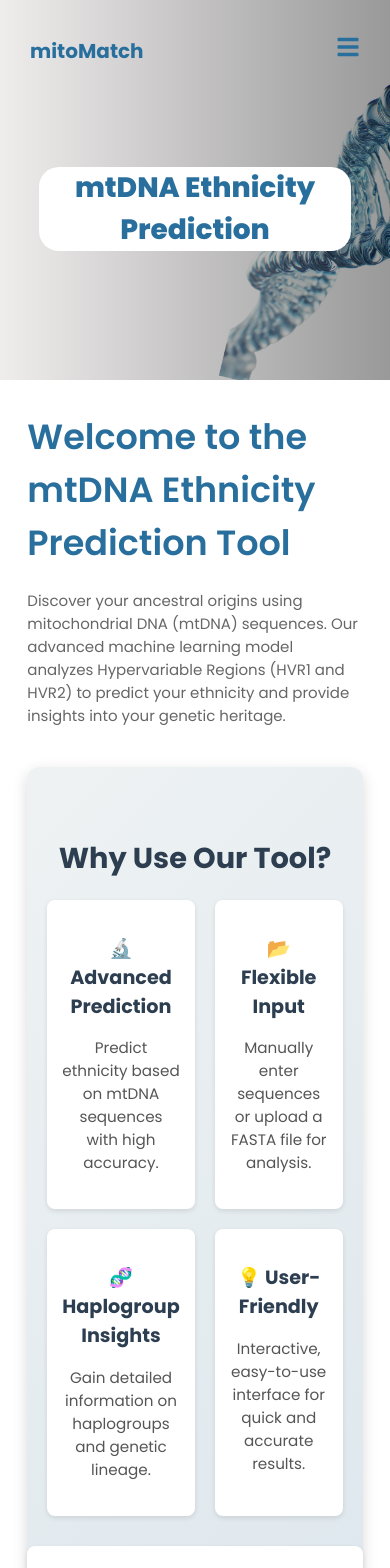
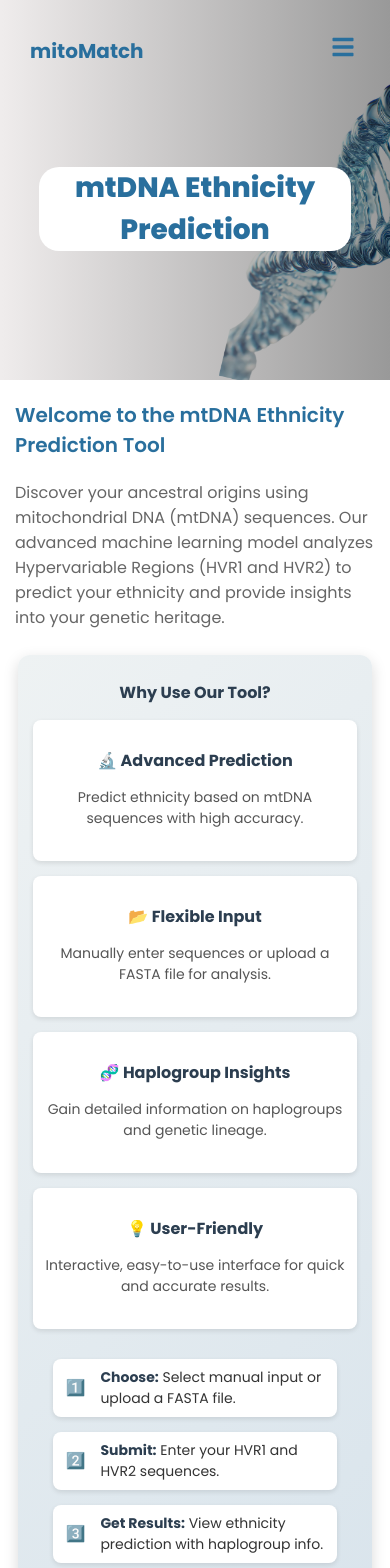
Before and after one commit to saliha-ziyard/mtDNA-ML-Project, a React (Vite) app in the folder Frontend/mtdna-project/: page /input-sequence in a window 390 px wide. Shown: the top 1568 px of the page. Built offline with nearby package versions, Linux system fonts and the light colour scheme.

Commit message:
input sequence respocsiveness

```diff
--- a/Frontend/mtdna-project/src/App.scss
+++ b/Frontend/mtdna-project/src/App.scss
@@ -40,143 +40,7 @@ body {
 
 //Application
 
-.input-sequence {
-  align-items: center;
-  justify-content: center;
-  padding-left: $paddingLeftDesktop;
-  padding-right: $paddingLeftDesktop;
-  margin: 0;
 
-  h2{
-    font-size: $PrimaryFontSize;
-    color: $PrimaryFontColour;
-    margin-bottom: 20px;
-    font-weight: 600;
-    padding-top: $HeadingPaddingTop;
-    margin-top: 0;
-  }
-
-  p{
-    font-size: 15px;
-    color: $ThirdFontColour;
-    margin-bottom: 20px;
-  }
-
-  .features-container {
-    background: linear-gradient(135deg, #eef2f3, #d9e4ec);
-    padding: 40px 20px;
-    border-radius: 12px;
-    max-width: 800px;
-    margin: 40px auto;
-    text-align: center;
-    box-shadow: 0 5px 15px rgba(0, 0, 0, 0.15);
-  }
-
-  .features-heading, .steps-heading {
-    font-size: 1.8rem;
-    color: #2c3e50;
-    margin-bottom: 20px;
-    font-weight: 700;
-  }
-
-  .features-grid {
-    display: grid;
-    grid-template-columns: repeat(2, 1fr);
-    gap: 20px;
-    margin-bottom: 30px;
-  }
-
-  .feature-card {
-    background: white;
-    padding: 15px;
-    border-radius: 8px;
-    box-shadow: 0 2px 5px rgba(0, 0, 0, 0.1);
-    transition: transform 0.3s ease-in-out, box-shadow 0.3s ease-in-out;
-  }
-
-  .feature-card:hover {
-    transform: translateY(-5px);
-    box-shadow: 0 4px 10px rgba(0, 0, 0, 0.2);
-  }
-
-  .feature-card h3 {
-    font-size: 1.2rem;
-    color: #2c3e50;
-    margin-bottom: 5px;
-  }
-
-  .feature-card p {
-    font-size: 0.95rem;
-    color: #555;
-  }
-
-  .steps-wrapper {
-    display: flex;
-    flex-direction: column;
-    align-items: center;
-    gap: 15px;
-    margin-bottom: 20px;
-
-    .step {
-      display: flex;
-      align-items: center;
-      gap: 15px;
-      background: white;
-      padding: 10px 20px;
-      border-radius: 8px;
-      width: 100%;
-      max-width: 500px;
-      box-shadow: 0 2px 5px rgba(0, 0, 0, 0.1);
-      transition: transform 0.3s ease-in-out, box-shadow 0.3s ease-in-out;
-
-      .step-icon {
-        font-size: 1.5rem;
-        font-weight: bold;
-        color: white;
-        display: flex;
-        align-items: center;
-        justify-content: center;
-
-        p {
-          font-size: 1rem;
-          color: #333;
-          margin: 0;
-        }
-
-        span {
-          font-weight: bold;
-          color: #2c3e50;
-        }
-      }
-
-
-    }
-    .step:hover {
-      transform: translateX(5px);
-      box-shadow: 0 4px 10px rgba(0, 0, 0, 0.2);
-    }
-  }
-
-  .start-button {
-    margin-top: 20px;
-    padding: 10px 20px;
-    background-color: $PrimaryFontColour;
-    color: white;
-    border: none;
-    border-radius: 5px;
-    cursor: pointer;
-    font-size: 16px;
-  }
-
-  .start-button:hover {
-    background: #2980b9;
-  }
-
-  .arrow-icon {
-    margin-left: 8px;
-  }
-
-}
 
 //ToolComponent
 
--- /dev/null
+++ b/Frontend/mtdna-project/src/cssStyles/inputSequenceCss.scss
@@ -0,0 +1,257 @@
+@import './variables.scss';
+
+.input-sequence {
+  align-items: center;
+  justify-content: center;
+  padding-left: $paddingLeftDesktop;
+  padding-right: $paddingLeftDesktop;
+  margin: 0;
+
+  h2 {
+    font-size: $PrimaryFontSize;
+    color: $PrimaryFontColour;
+    margin-bottom: 20px;
+    font-weight: 600;
+    padding-top: $HeadingPaddingTop;
+    margin-top: 0;
+  }
+
+  p {
+    font-size: 15px;
+    color: $ThirdFontColour;
+    margin-bottom: 20px;
+  }
+
+  .features-container {
+    background: linear-gradient(135deg, #eef2f3, #d9e4ec);
+    padding: 40px 20px;
+    border-radius: 12px;
+    max-width: 800px;
+    margin: 40px auto;
+    text-align: center;
+    box-shadow: 0 5px 15px rgba(0, 0, 0, 0.15);
+  }
+
+  .features-heading, .steps-heading {
+    font-size: 1.8rem;
+    color: #2c3e50;
+    margin-bottom: 20px;
+    font-weight: 700;
+  }
+
+  .features-grid {
+    display: grid;
+    grid-template-columns: repeat(2, 1fr);
+    gap: 20px;
+    margin-bottom: 30px;
+  }
+
+  .feature-card {
+    background: white;
+    padding: 15px;
+    border-radius: 8px;
+    box-shadow: 0 2px 5px rgba(0, 0, 0, 0.1);
+    transition: transform 0.3s ease-in-out, box-shadow 0.3s ease-in-out;
+  }
+
+  .feature-card:hover {
+    transform: translateY(-5px);
+    box-shadow: 0 4px 10px rgba(0, 0, 0, 0.2);
+  }
+
+  .feature-card h3 {
+    font-size: 1.2rem;
+    color: #2c3e50;
+    margin-bottom: 5px;
+  }
+
+  .feature-card p {
+    font-size: 0.95rem;
+    color: #555;
+  }
+
+  .steps-wrapper {
+    display: flex;
+    flex-direction: column;
+    align-items: center;
+    gap: 15px;
+    margin-bottom: 20px;
+
+    .step {
+      display: flex;
+      align-items: center;
+      gap: 15px;
+      background: white;
+      padding: 10px 20px;
+      border-radius: 8px;
+      width: 100%;
+      max-width: 500px;
+      box-shadow: 0 2px 5px rgba(0, 0, 0, 0.1);
+      transition: transform 0.3s ease-in-out, box-shadow 0.3s ease-in-out;
+
+      .step-icon {
+        font-size: 1.5rem;
+        font-weight: bold;
+        color: white;
+        display: flex;
+        align-items: center;
+        justify-content: center;
+      }
+
+      p {
+        font-size: 1rem;
+        color: #333;
+        margin: 0;
+      }
+
+      span {
+        font-weight: bold;
+        color: #2c3e50;
+      }
+    }
+
+    .step:hover {
+      transform: translateX(5px);
+      box-shadow: 0 4px 10px rgba(0, 0, 0, 0.2);
+    }
+  }
+
+  .start-button {
+    margin-top: 20px;
+    padding: 10px 20px;
+    background-color: $PrimaryFontColour;
+    color: white;
+    border: none;
+    border-radius: 5px;
+    cursor: pointer;
+    font-size: 16px;
+    display: flex;
+    align-items: center;
+    justify-content: center;
+    margin-left: auto;
+    margin-right: auto;
+  }
+
+  .start-button:hover {
+    background: #2980b9;
+  }
+
+  .arrow-icon {
+    margin-left: 8px;
+  }
+
+  /* Responsive Styles */
+  @media screen and (max-width: 1024px) {
+    padding-left: 5%;
+    padding-right: 5%;
+
+    .features-container {
+      max-width: 90%;
+    }
+  }
+
+  @media screen and (max-width: 768px) {
+    h2 {
+      font-size: 20px;
+    }
+
+    .features-heading, .steps-heading {
+      font-size: 20px;
+    }
+
+    .features-grid {
+      grid-template-columns: 1fr;
+      gap: 15px;
+    }
+
+    .feature-card h3 {
+      font-size: 16px;
+    }
+  }
+
+  @media screen and (max-width: 480px) {
+    padding-left: 15px;
+    padding-right: 15px;
+
+    h2 {
+      font-size: 20px;
+      padding-top: calc($HeadingPaddingTop / 1.5);
+    }
+
+    p {
+      font-size: 16px;
+    }
+
+    .features-container {
+      padding: 25px 15px;
+      margin: 25px auto;
+    }
+
+    .features-heading, .steps-heading {
+      font-size: 16px;
+      margin-bottom: 15px;
+      padding-top: 0;
+    }
+
+    .feature-card {
+      padding: 12px;
+    }
+
+    .feature-card h3 {
+      font-size: 16px;
+    }
+
+    .feature-card p {
+      font-size: 14px;
+    }
+
+    .steps-wrapper {
+        display: flex;
+        flex-direction: column;
+        align-items: center;
+        gap: 15px;
+        margin-bottom: 20px;
+    .step {
+      padding: 8px 12px;
+      width: 80%;
+
+      .step-icon {
+        font-size: 16px;
+      }
+
+      p {
+        font-size: 14px;
+        text-align: left;
+      }
+    }
+}
+
+    .start-button {
+      padding: 8px 16px;
+      font-size: 14px;
+    }
+  }
+
+  /* For very small screens */
+  @media screen and (max-width: 360px) {
+    .features-container {
+      padding: 20px 10px;
+    }
+
+    h2 {
+      font-size: calc($PrimaryFontSize - 8px);
+    }
+
+    .features-heading, .steps-heading {
+      font-size: 1.2rem;
+    }
+
+    .feature-card h3 {
+      font-size: 0.95rem;
+    }
+
+    .feature-card p {
+      font-size: 0.8rem;
+    }
+  }
+}
--- a/Frontend/mtdna-project/src/cssStyles/navigationCss.scss
+++ b/Frontend/mtdna-project/src/cssStyles/navigationCss.scss
@@ -47,7 +47,7 @@
 // Responsive styles
 @media screen and (max-width: 768px) {
   .navigation-container {
-    width: 340px;
+    width: 335px;
 
     h1{
       margin-left: 10px;
--- a/Frontend/mtdna-project/src/views/InputSequence.jsx
+++ b/Frontend/mtdna-project/src/views/InputSequence.jsx
@@ -5,6 +5,7 @@ import HeaderComponent from "./subComponents/HeaderComponent";
 import bannerImg from "../assets/bannerImg.png";
 import { FaRegCircle, FaRegCheckCircle, FaRegDotCircle } from "react-icons/fa";
 import Navigation from "./subComponents/Navigation";
+import '../cssStyles/inputSequenceCss.scss'
 const InputSequence = () => {
   const navigate = useNavigate();
 
```
